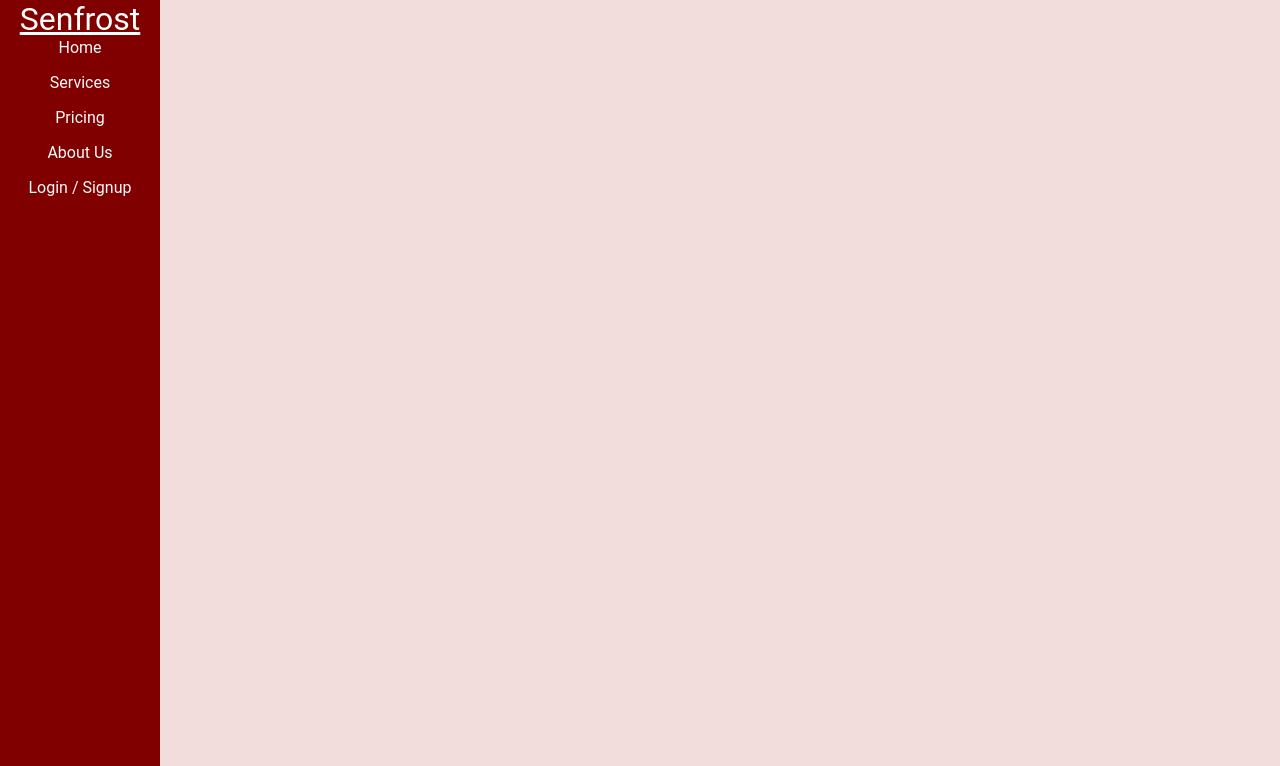
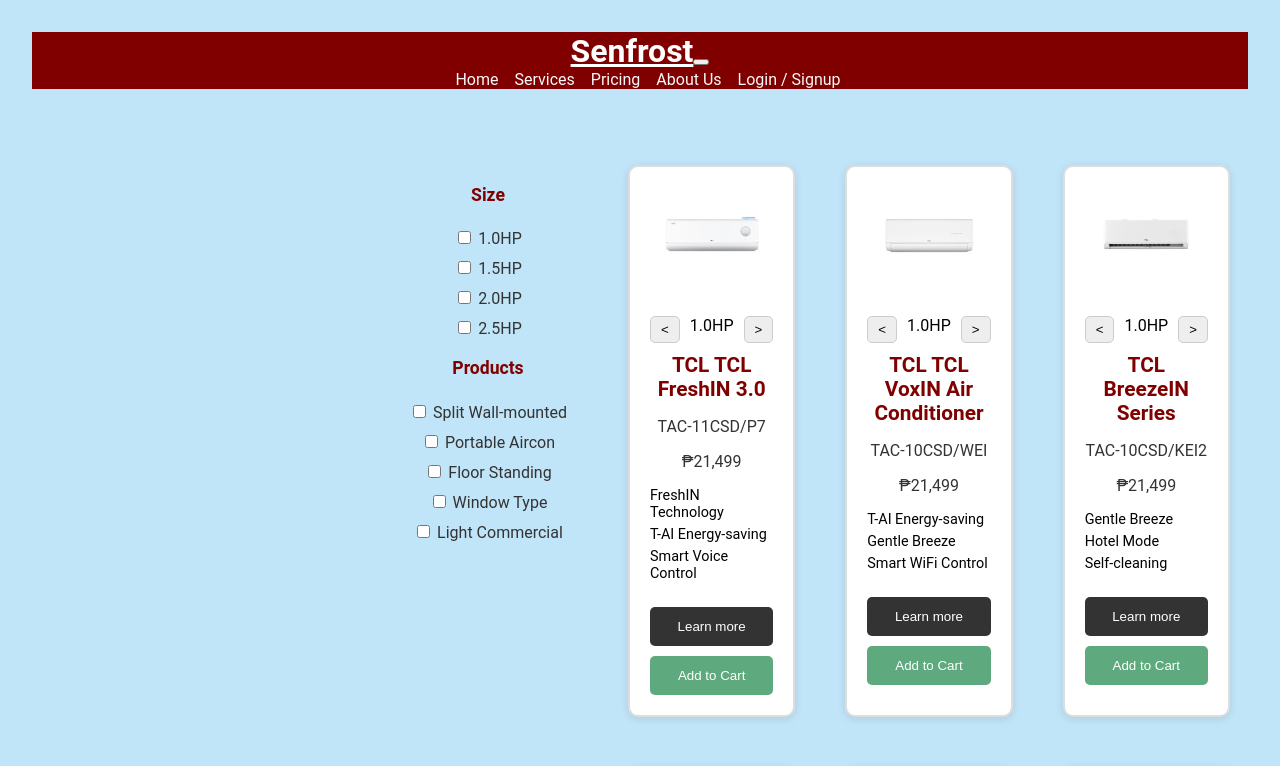
Before and after one commit to JayMatt21/Senfrost, a React (Vite) app: page /pricing in a window 1280 px wide. Shown: the top 766 px of the page. Built offline with nearby package versions, Linux system fonts and the light colour scheme; no server answers.

Commit message:
layout changes

```diff
--- a/src/App.jsx
+++ b/src/App.jsx
@@ -1,6 +1,5 @@
 import './App.css';
 import Navigation from './components/Navigation/Navigation';
-
 import Home from './components/Home/Home';
 import Services from './components/Services/Services';
 import Footer from './components/Footer/Footer';
@@ -43,20 +42,11 @@
     <Router>
       <Navigation />
       <div className="with-sidebar">
-        <ScrollToHash />
         <Routes>
-          <Route
-            path="/"
-            element={
-              <>
-                <Home />
-                <Services />
-                <Pricing />
-                <AboutUs />
-                <Footer />
-              </>
-            }
-          />
+          <Route path="/" element={<Home/>} />
+          <Route path="/services" element={<Services/>} />
+          <Route path="/pricing" element={<Pricing/>} />
+          <Route path="/about-us" element={<AboutUs/>} />
           <Route path="/auth" element={<Auth />} />
           <Route path="/checkout" element={<Checkout />} />
           <Route path="/order-confirmed" element={<OrderConfirmed />} />
@@ -72,7 +62,7 @@
             </AdminRoute>
           } />
           <Route path="/admin/login" element={<AdminLogin />} />
-</Routes>
+        </Routes>
       </div>
     </Router>
   );
--- a/src/components/About Us/aboutus.css
+++ b/src/components/About Us/aboutus.css
@@ -3,7 +3,7 @@
 ================================ */
 
 .about-us-section {
-  background-color: #f7fafc;
+  background-color: #c0e4f8;
   padding-top: 4rem;
   padding-bottom: 4rem;
   max-width: 1200px;
--- a/src/components/Home/home.css
+++ b/src/components/Home/home.css
@@ -1,7 +1,7 @@
 /* ------------ Base ------------ */
 body {
   font-family: 'Roboto', sans-serif;
-  background-color: #f3dcdc;
+  background-color: #c0e4f8;
   margin: 0;
   padding: 0;
 }
@@ -29,7 +29,7 @@
   height: 490px;
   overflow: hidden;
   background-image: url('./assets/background1.jpg');
-  background-size: cover; /* better for large screens */
+  background-size: cover;
   background-position: center;
   background-repeat: no-repeat;
   width: 100%;
--- a/src/components/Navigation/Navigation.jsx
+++ b/src/components/Navigation/Navigation.jsx
@@ -1,5 +1,6 @@
 import Navbar from "react-bootstrap/Navbar";
 import Nav from "react-bootstrap/Nav";
+import Container from "react-bootstrap/Container";
 
 import { useContext } from "react";
 import { AuthContext } from "../../context/AuthContext";
@@ -25,14 +26,18 @@
   };
 
   return (
-    <Navbar className="custom-navbar">
-      <div className="sidebar-content">
-        <Navbar.Brand as={RouterLink} to="/">Senfrost</Navbar.Brand>
-        <Nav className="flex-column">
-          <Nav.Link as={RouterLink} to="/#home">Home</Nav.Link>
-          <Nav.Link as={RouterLink} to="/#services">Services</Nav.Link>
-          <Nav.Link as={RouterLink} to="/#pricing">Pricing</Nav.Link>
-          <Nav.Link as={RouterLink} to="/#about-us">About Us</Nav.Link>
+    <Navbar expand="lg" className="custom-navbar" sticky="top">
+      <Container fluid>
+        <Navbar.Brand as={RouterLink} to="/" className="brand-logo me-auto">
+          Senfrost
+        </Navbar.Brand>
+        <Navbar.Toggle aria-controls="basic-navbar-nav" />
+        <Navbar.Collapse id="basic-navbar-nav">
+          <Nav>
+            <Nav.Link as={RouterLink} to="/">Home</Nav.Link>
+            <Nav.Link as={RouterLink} to="/services">Services</Nav.Link>
+            <Nav.Link as={RouterLink} to="/pricing">Pricing</Nav.Link>
+            <Nav.Link as={RouterLink} to="/about-us">About Us</Nav.Link>
             {currentUser ? (
               <>
                 <span className="nav-link">Hi, {userData?.firstName || currentUser.email}</span>
@@ -42,7 +47,8 @@
               <Nav.Link as={RouterLink} to="/auth">Login / Signup</Nav.Link>
             )}
           </Nav>
-      </div>
+        </Navbar.Collapse>
+      </Container>
     </Navbar>
   );
 }
--- a/src/components/Navigation/navigation.css
+++ b/src/components/Navigation/navigation.css
@@ -1,101 +1,46 @@
-/* -------------- Global body -------------- */
+.custom-navbar {
+  background-color: #800000; /* Dark red */
+  color: #fff;
+}
+
+.brand-logo {
+  font-size: 2rem; /* bigger! */
+  font-weight: bold;
+  color: #fff !important;
+}
+
+.brand-logo:hover {
+  color: #ddd !important;
+}
+
+.nav-link {
+  color: #f8f9fa !important;
+  text-decoration: none;
+  margin-left: 1rem;
+}
+
+.nav-link:hover {
+  color: #ccc !important;
+}
+
 body {
   margin: 0;
   font-family: Arial, sans-serif;
   background-color: #f0f0f0;
 }
 
-/* -------------- Fixed Sidebar (Navbar) -------------- */
-.custom-navbar {
-  background-color: #800000; /* Dark red */
-  color: #fff;
-  flex-direction: column;
-  align-items: flex-start;
-  height: 100vh;
-  width: 160px;
-  position: fixed;
-  top: 0;
-  left: 0;
-  z-index: 1030;
-  overflow-y: auto; /* scrollable if needed */
-}
-
-.navbar-brand {
-  font-size: 2rem;
-  color: #fff !important;
-  margin: 1rem;
-}
-
-.navbar-brand:hover {
-  color: #ddd !important;
-}
-
-.custom-offcanvas {
-  position: static;
-  transform: none !important;
-  visibility: visible !important;
-  max-width: 160px;
-  width: 100%;
-  border-right: 1px solid #444;
-  background-color: #111; /* dark sidebar bg */
-  color: #fff;
-}
-
-.offcanvas-header {
-  display: none; /* hide close btn on fixed */
-}
-
-.offcanvas-body {
+.with-sidebar {
+  margin: 0;
   padding: 1rem;
 }
 
-.navbar-nav {
-  display: flex;
-  flex-direction: column;
-  width: 100%;
-  padding: 0;
-  gap: 1rem;
-}
-
-.nav-link {
-  color: #f8f9fa !important;
-  text-decoration: none;
-}
-
-.nav-link:hover {
-  color: #ccc !important;
-}
-
-/* -------------- Page Content shifts to right -------------- */
-.with-sidebar {
-  margin-left: 160px;
-  padding: 1rem;
-}
-
-/* -------------- MOBILE: Responsive tweaks -------------- */
 @media (max-width: 768px) {
-  .custom-navbar {
-    width: 100px; /* narrower sidebar on small screen */
-  }
-
-  .custom-offcanvas {
-    max-width: 100px;
-  }
-
-  .with-sidebar {
-    margin-left: 100px; /* match sidebar width */
-  }
-
-  .navbar-brand {
+  .brand-logo {
     font-size: 1.5rem;
-    margin: 0.5rem;
-  }
-
-  .navbar-nav {
-    gap: 0.5rem;
   }
 
   .nav-link {
     font-size: 0.9rem;
+    margin-left: 0;
   }
 }
--- a/src/main.jsx
+++ b/src/main.jsx
@@ -12,7 +12,7 @@
     <AuthProvider>
       <CartProvider>
         <AdminAuthProvider>
-          <OrderProvider> {/* IDAGDAG ITO DITO */}
+          <OrderProvider>
             <App />
           </OrderProvider>
         </AdminAuthProvider>
```
Lines whose indentation alone changed are shown as unchanged.
